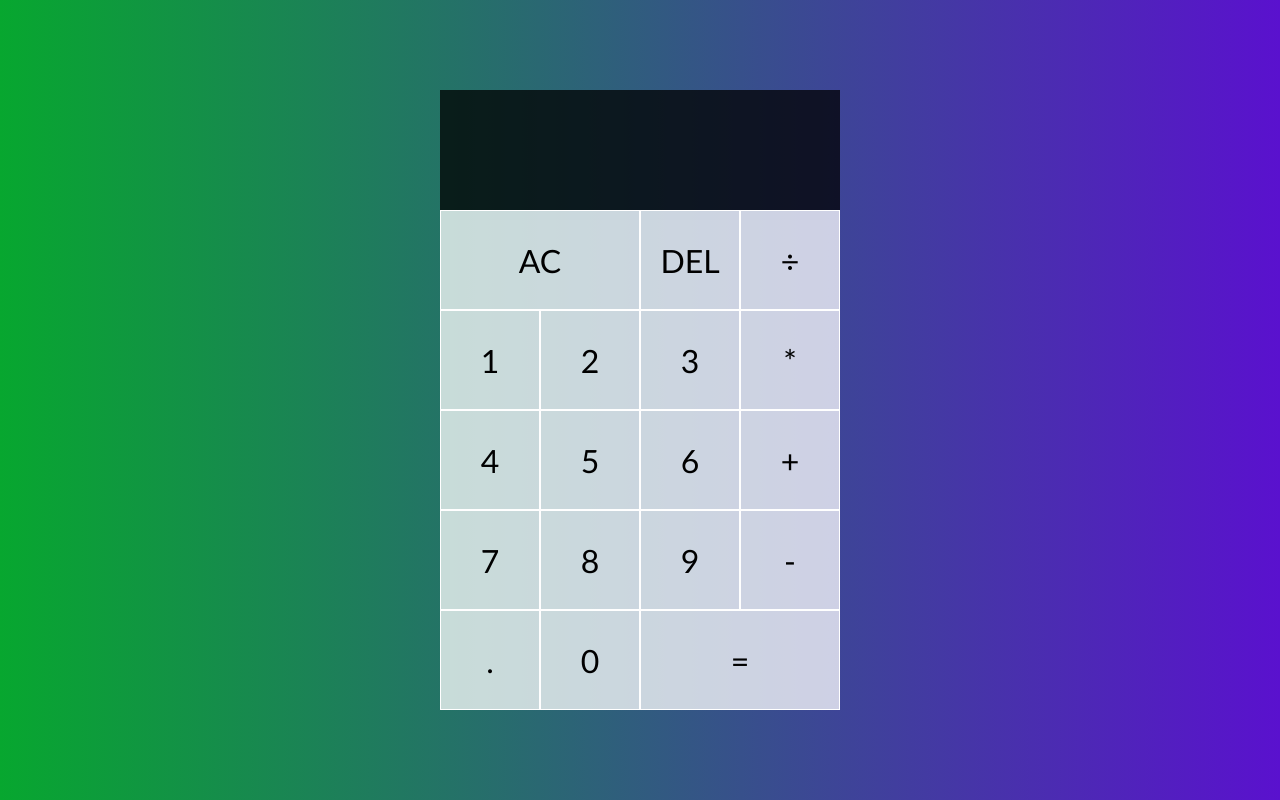
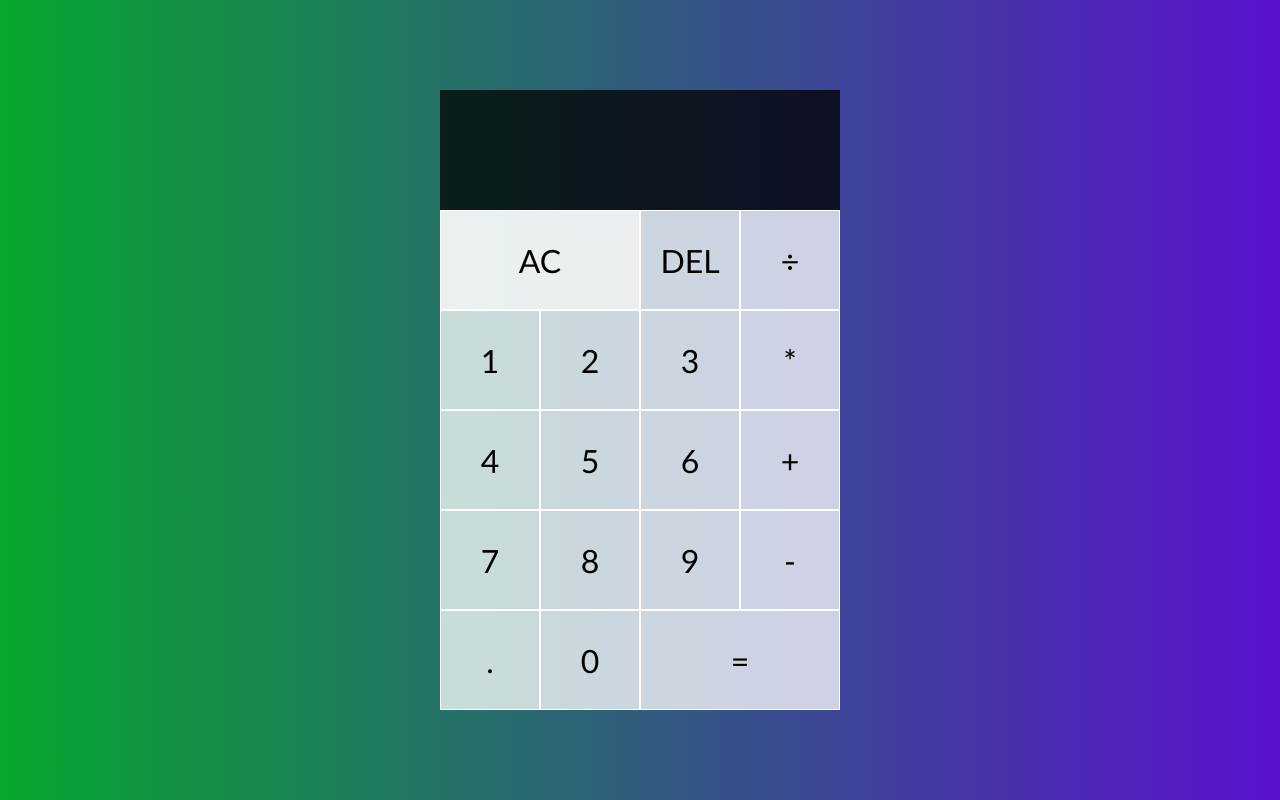
Before and after one commit to FutureDevRS/Calculator, a plain HTML site: page index.html in a window 1280 px wide. In both pictures the pointer is over the button "AC". Drawn offline with Linux system fonts and the light colour scheme.

Commit message:
Hover button fix

```diff
--- a/styles.css
+++ b/styles.css
@@ -27,8 +27,8 @@ body {
     background-color: rgba(255, 255, 255, .75);
 }
 
-.calculator-grid > button:hover {
-    background-color: tgba(255, 255, 255, .9);
+button:hover {
+    background-color: rgba(255, 255, 255, .9);
 }
 
 .span-two {
```
